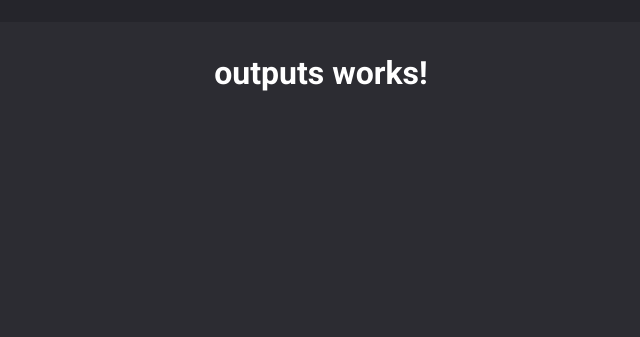
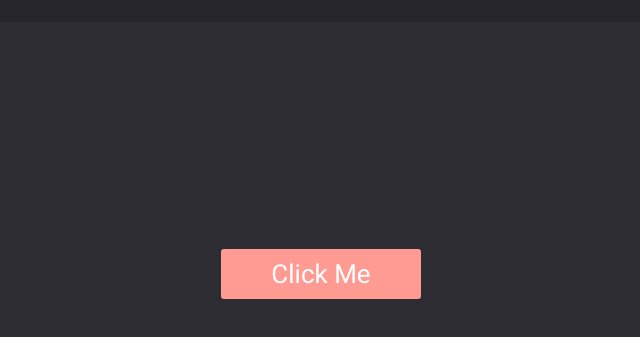
Before and after one commit to ShabadLamba/SilenceDetector, an Angular app: page / in a window 1280 px wide. Shown: the part 777-1114 px from the top of the page, without its empty margins (319-959 px from the left). Built offline with nearby package versions, Linux system fonts and the light colour scheme.

Commit message:
added api for hello world

```diff
--- a/src/app/modules/outputs/outputs.component.html
+++ b/src/app/modules/outputs/outputs.component.html
@@ -1,3 +1,5 @@
 <div class="container">
-    <p>outputs works!</p>
+    <div class="button" (click)="getHelloWorld()">Click Me</div>
+    <div class="output">{{ response_text }}</div>
+    <!-- <p>outputs works!</p> -->
 </div>
--- a/src/app/modules/outputs/outputs.component.scss
+++ b/src/app/modules/outputs/outputs.component.scss
@@ -3,7 +3,9 @@
     height: 504px;
     background-color: #2c2c32;
     display: flex;
+    flex-direction: column;
     justify-content: center;
+    align-items: center;
     font-size: 32px;
     font-family: "Roboto", sans-serif;
     position: relative;
@@ -14,3 +16,20 @@
     padding-top: 20px;
     position: absolute;
 }
+
+.button {
+    height: 50px;
+    width: 200px;
+    border-radius: 3px;
+    display: flex;
+    justify-content: center;
+    align-items: center;
+    background-color: #ff9b93;
+    cursor: pointer;
+    font-size: 26px;
+    font-weight: 400;
+    font-family: "Roboto", sans-serif;
+    &:hover {
+        background-color: #fa6f65;
+    }
+}
--- a/src/app/modules/outputs/outputs.component.ts
+++ b/src/app/modules/outputs/outputs.component.ts
@@ -1,15 +1,20 @@
 import { Component, OnInit } from '@angular/core';
-
+import { RestApiService } from './../../shared/services/rest-api.service';
 @Component({
   selector: 'app-outputs',
   templateUrl: './outputs.component.html',
-  styleUrls: ['./outputs.component.scss']
+  styleUrls: ['./outputs.component.scss'],
 })
 export class OutputsComponent implements OnInit {
+  response_text: string;
+  api_url = 'https://dev.imibot.ai/silence/helloworld';
+  constructor(private restApi: RestApiService) {}
 
-  constructor() { }
+  ngOnInit(): void {}
 
-  ngOnInit(): void {
+  getHelloWorld() {
+    this.restApi.getHelloWorld(this.api_url).subscribe((response) => {
+      this.response_text = response.response;
+    });
   }
-
 }
--- a/src/app/shared/services/rest-api.service.ts
+++ b/src/app/shared/services/rest-api.service.ts
@@ -9,7 +9,7 @@ import { retry, catchError } from 'rxjs/operators';
 })
 export class RestApiService {
   // Define API
-  apiURL = 'http://localhost:3000';
+  apiURL = 'https://dev.imibot.ai/silence/helloworld';
 
   constructor(private http: HttpClient) {}
 
@@ -25,9 +25,13 @@ export class RestApiService {
   };
 
   // HttpClient API get() method => Fetch audios list
-  getAudios(): Observable<Audio> {
+  getHelloWorld(url): Observable<any> {
+    return this.http.get<any>(url).pipe(retry(1), catchError(this.handleError));
+  }
+
+  getAudios(url): Observable<Audio> {
     return this.http
-      .get<Audio>(this.apiURL + '/Audio')
+      .get<Audio>(url + '/Audio')
       .pipe(retry(1), catchError(this.handleError));
   }
 
--- a/src/index.html
+++ b/src/index.html
@@ -8,7 +8,8 @@
     <meta name="viewport" content="width=device-width, initial-scale=1" />
     <link rel="icon" type="image/x-icon" href="favicon.ico" />
     <link rel="preconnect" href="https://fonts.gstatic.com" />
-    <link href="https://fonts.googleapis.com/css2?family=Roboto:wght@700&display=swap" rel="stylesheet" />
+    <link rel="preconnect" href="https://fonts.gstatic.com" />
+    <link href="https://fonts.googleapis.com/css2?family=Roboto:wght@100;300;400;500;700;900&display=swap" rel="stylesheet" />
 </head>
 
 <body>
```
